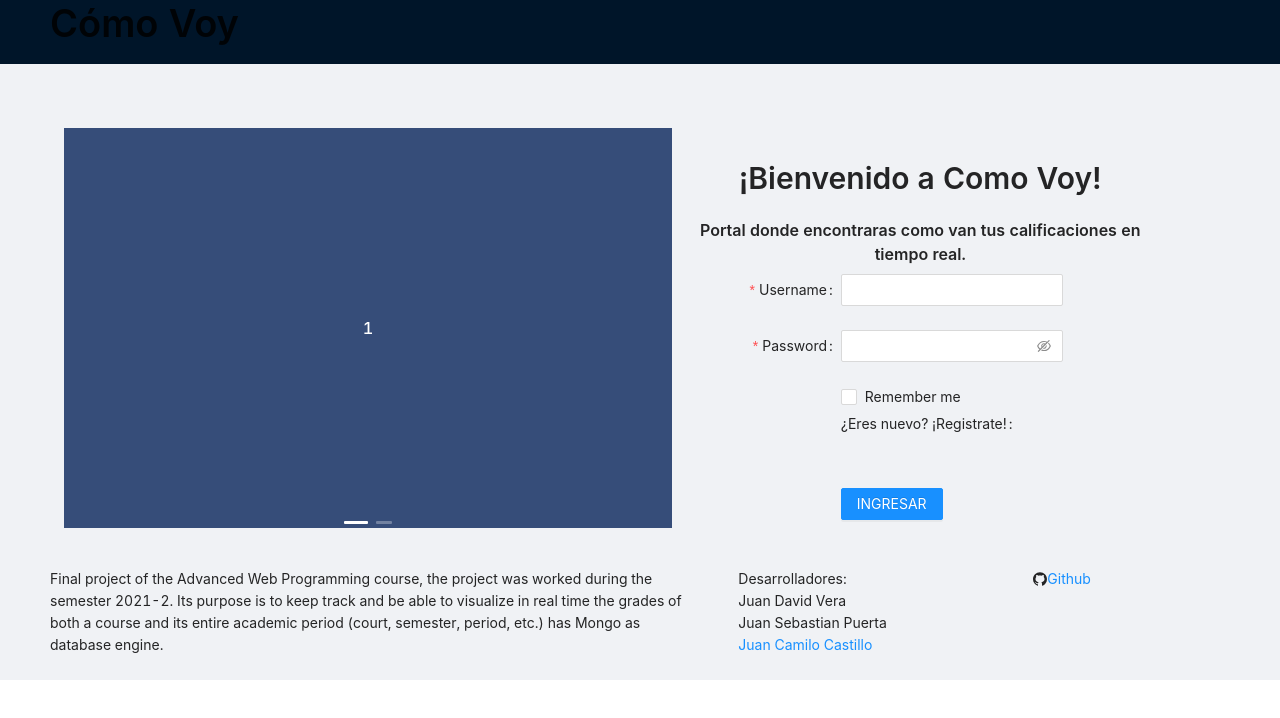
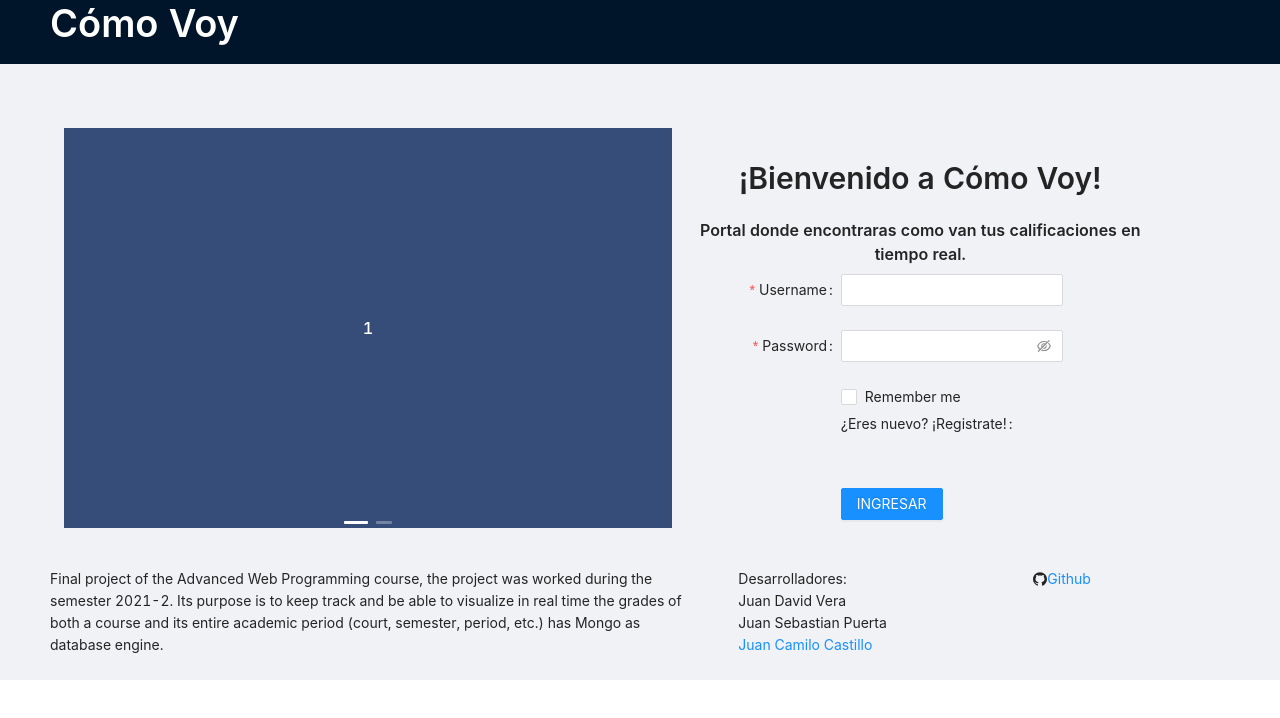
Before and after one commit to camiilocq/ComoVoy, a React (Create React App) app in the folder front-end/: page / in a window 1280 px wide. Shown: the top 718 px of the page. Built offline with nearby package versions, Linux system fonts and the light colour scheme.

Commit message:
se cambio el texto de los botones

```diff
--- a/front-end/src/pages/Login/Login.css
+++ b/front-end/src/pages/Login/Login.css
@@ -2,6 +2,10 @@
     width: 50%;
 
 }
+
+.Contener h1.ant-typography{
+    color: white;
+    }
 .Banner{
 
     background-color: yellow;
--- a/front-end/src/pages/Login/Login.jsx
+++ b/front-end/src/pages/Login/Login.jsx
@@ -57,7 +57,7 @@ const Login = () => {
           </Col>
           <Col span={12}>
             <div className="data">
-              <Title level={2}>¡Bienvenido a Como Voy!</Title>
+              <Title level={2}>¡Bienvenido a Cómo Voy!</Title>
               <Title level={5}>
                 Portal donde encontraras como van tus calificaciones en tiempo
                 real.
--- a/front-end/src/pages/SignUp/SignUp.jsx
+++ b/front-end/src/pages/SignUp/SignUp.jsx
@@ -92,7 +92,7 @@ const SignUp = () => {
               </Form.Item>
               <Form.Item wrapperCol={{ offset: 8, span: 16 }}>
                   <Button type="primary" htmlType="submit" onClick={toLogin}>
-                    Registrarse
+                    REGISTRARSE
                   </Button>
                 </Form.Item>
             </Form>
```
Also changed, not shown: 1 other file (tests, documents, lock files or other folders).
